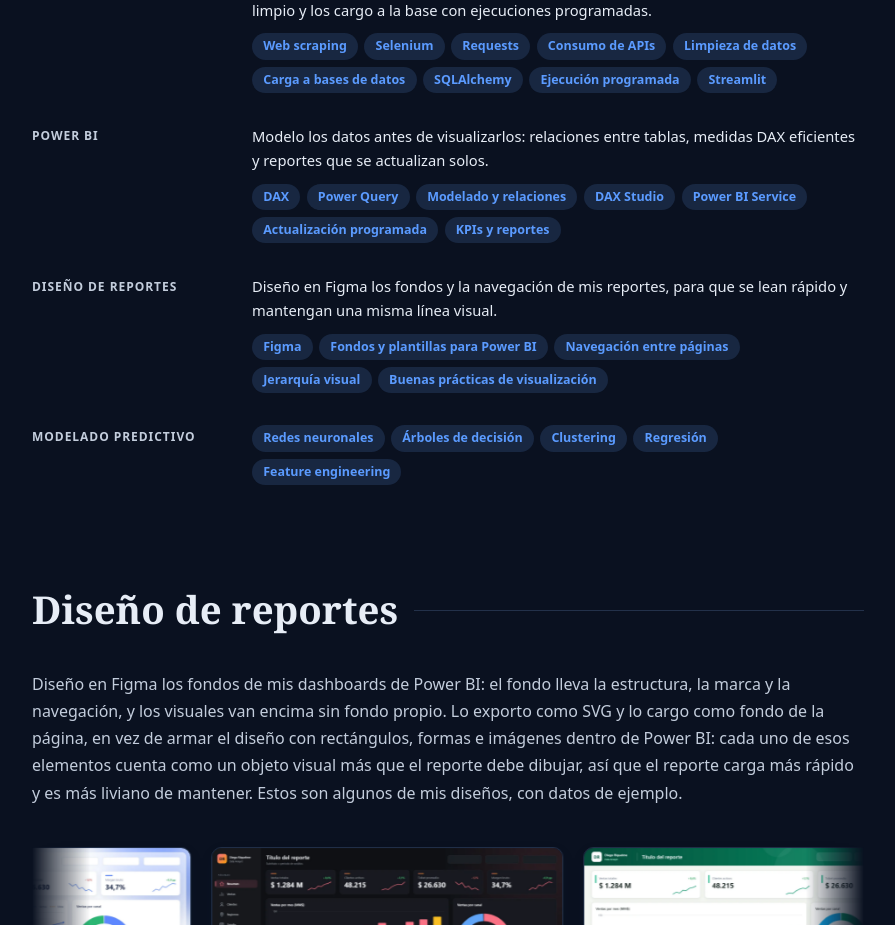
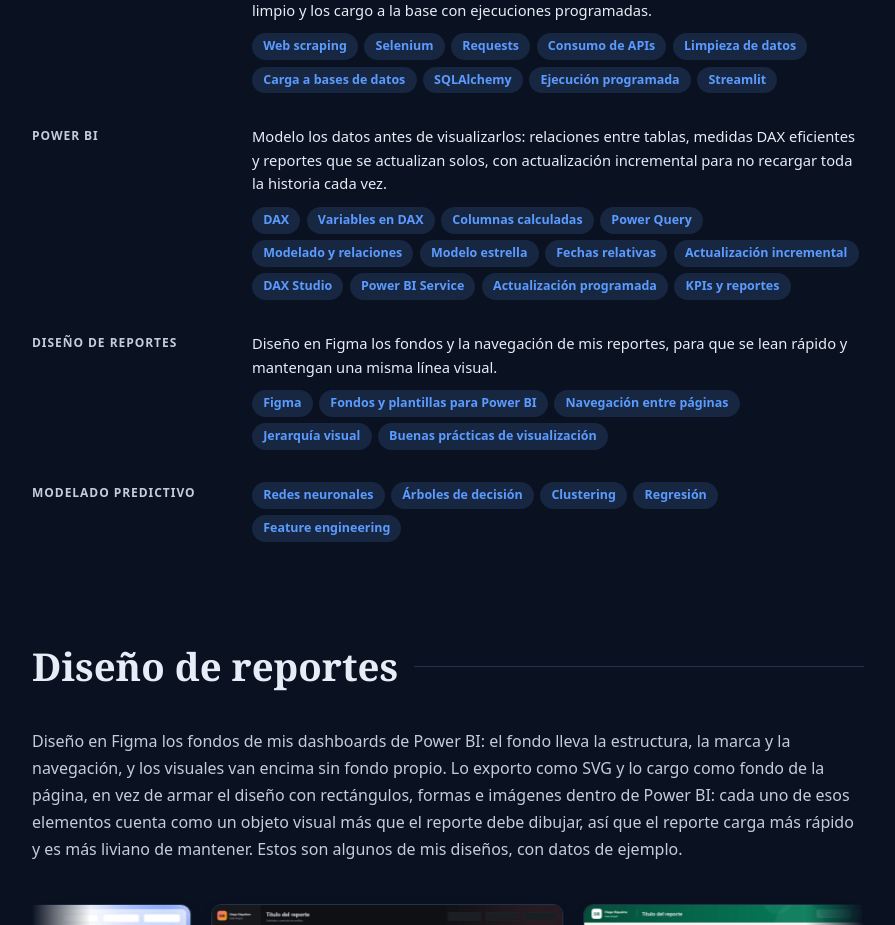
Before and after one commit to rrdiegoisaac/portfolio, a React (Vite) app: page / in a window 1280 px wide. Shown: the part 2200-3125 px from the top of the page, without its empty margins (192-1087 px from the left). Built offline with nearby package versions, Linux system fonts and the light colour scheme.

Commit message:
feat(habilidades): agregar actualización incremental, fechas relativas, variables y columnas calculadas en Power BI

```diff
--- a/src/components/Skills.jsx
+++ b/src/components/Skills.jsx
@@ -39,11 +39,16 @@ const skillGroups = [
   {
     title: 'Power BI',
     descripcion:
-      'Modelo los datos antes de visualizarlos: relaciones entre tablas, medidas DAX eficientes y reportes que se actualizan solos.',
+      'Modelo los datos antes de visualizarlos: relaciones entre tablas, medidas DAX eficientes y reportes que se actualizan solos, con actualización incremental para no recargar toda la historia cada vez.',
     skills: [
       'DAX',
+      'Variables en DAX',
+      'Columnas calculadas',
       'Power Query',
       'Modelado y relaciones',
+      'Modelo estrella',
+      'Fechas relativas',
+      'Actualización incremental',
       'DAX Studio',
       'Power BI Service',
       'Actualización programada',
```
